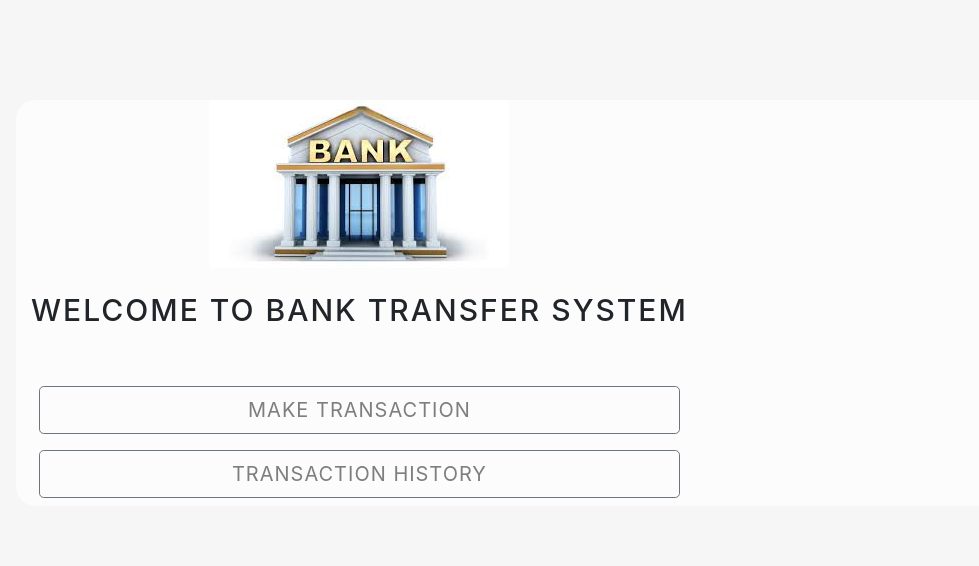
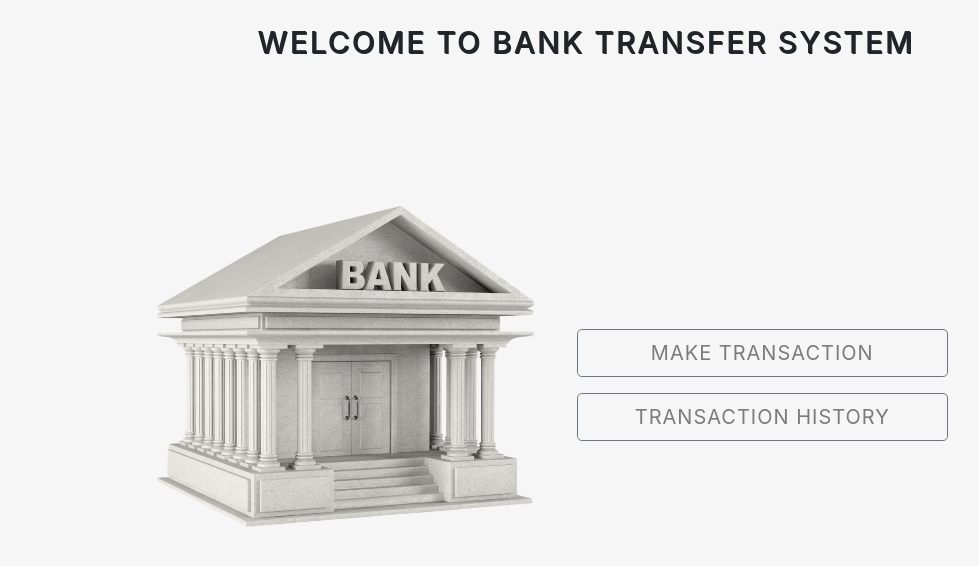
Before and after one commit to SumitBaria/bank-transfer-system-tsf, a PHP site: page /PHP/index.php in a window 1280 px wide. Shown: the part 64-630 px from the top of the page, without its empty margins (54-1033 px from the left). Run offline with PHP 8.4, Linux system fonts and the light colour scheme.

Commit message:
Changing CSS file

```diff
--- a/PHP/Static/styles.css
+++ b/PHP/Static/styles.css
@@ -29,23 +29,40 @@ body {
 }
 
 .container__main {
-  background-color: rgba(255, 255, 255, 0.719);
+  background-color: linear-gradient(
+    rgba(rgba(167, 167, 167, 0.1)),
+    rgba(rgba(255, 255, 255, 0))
+  );
   margin-top: 100px;
-
+  width: 900px;
+  height: 400px;
   display: flex;
+  object-fit: contain;
 
   align-items: center !important;
   border-radius: 20px;
 }
 
+.index__img {
+  width: 500px;
+  height: 350px;
+}
+
+.container__btns {
+  display: flex;
+  justify-content: center;
+}
+
 .container__name {
   font-size: 30px;
   text-align: center;
+  text-shadow: 1px 1px;
 }
 
 .btn_main {
   display: flex;
   margin-top: 50px;
+  align-self: center;
   flex-direction: column;
 }
 
--- a/PHP/index.php
+++ b/PHP/index.php
@@ -17,13 +17,13 @@
 <?php
   include 'navbar.php';
 ?>
-
+  <h1 class="container__name mt-4">Welcome to Bank Transfer System</h1>
   <div class="container container__main">
 
-    <div>
-      <img src="Images/BankHomeImage.jfif" alt="Bank Image" class="rounded mx-auto d-block " >
-      <h1 class="container__name mt-4">Welcome to Bank Transfer System</h1>
-      <div class="btn_main ">
+    <div class="row container__btns">
+      <img src="Images/BankHomeImage.png" alt="Bank Image" class="rounded col-md-6 index__img" >
+
+      <div class="btn_main col-md-6">
         <a class="btn btn-lg btn-outline-secondary m-2" href="transfer.php">Make Transaction</a>
         <a class="btn btn-lg btn-outline-secondary m-2" href="transactionhistory.php">Transaction History</a>
       </div>
```
Also changed, not shown: PHP/Images/BankHomeImage.jfif, PHP/Images/BankHomeImage.png (added).
